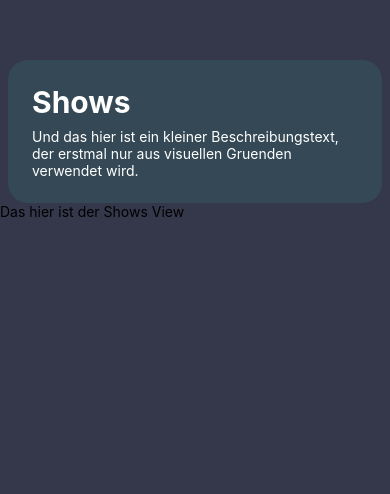
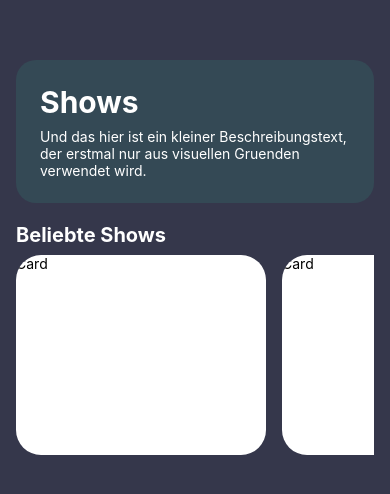
Before and after one commit to aajuu19/my-tv, a React Native app: screen / in a window 390 px wide. Shown: the top 494 px of the page. Built offline with nearby package versions, Linux system fonts and the light colour scheme.

Commit message:
add basic card component and popular section

```diff
--- /dev/null
+++ b/components/Card.tsx
@@ -0,0 +1,24 @@
+import { StyleProp, StyleSheet, Text, View, ViewStyle } from "react-native";
+import { Colors, StyleDefaults } from "../configs";
+
+type CardProps = {
+  style?: StyleProp<ViewStyle>;
+};
+
+export const Card: React.FC<CardProps> = ({ style }) => {
+  return (
+    <View style={[styles.container, style]}>
+      <Text>Card</Text>
+    </View>
+  );
+};
+
+const styles = StyleSheet.create({
+  container: {
+    height: 200,
+    width: 250,
+    backgroundColor: Colors.light,
+    borderRadius: StyleDefaults.radius,
+    overflow: "hidden",
+  },
+});
--- a/components/index.ts
+++ b/components/index.ts
@@ -1,2 +1,3 @@
 export * from "./Button";
+export * from "./Card";
 export * from "./Headline";
--- /dev/null
+++ b/configs/index.ts
@@ -0,0 +1,2 @@
+export * from "./colors";
+export * from "./style-defaults";
--- /dev/null
+++ b/configs/style-defaults.ts
@@ -0,0 +1,3 @@
+export enum StyleDefaults {
+  radius = 25,
+}
--- /dev/null
+++ b/features/shows/presentation/views/popular-view.tsx
@@ -0,0 +1,27 @@
+import { ScrollView, StyleProp, View, ViewStyle } from "react-native";
+import { Headline, Card } from "../../../../components";
+
+type PopularViewProps = {
+  style?: StyleProp<ViewStyle>;
+};
+
+export const PopularView: React.FC<PopularViewProps> = ({ style }) => {
+  return (
+    <View style={[{ marginHorizontal: 16 }, style]}>
+      <Headline content="Beliebte Shows" as="h4" />
+      <ScrollView
+        horizontal
+        showsHorizontalScrollIndicator={false}
+        style={{
+          display: "flex",
+          flexDirection: "row",
+          marginTop: 8,
+        }}
+      >
+        <Card style={{ marginRight: 16 }} />
+        <Card style={{ marginRight: 16 }} />
+        <Card style={{ marginRight: 16 }} />
+      </ScrollView>
+    </View>
+  );
+};
--- a/features/shows/presentation/views/shows-view.tsx
+++ b/features/shows/presentation/views/shows-view.tsx
@@ -1,9 +1,11 @@
 import { StyleSheet, Text, View } from "react-native";
-import { Colors } from "../../../../configs/colors";
+import { Colors } from "../../../../configs";
 import { Headline } from "../../../../components";
+import { PopularView } from "./popular-view";
 
 export const ShowsView = () => {
   return (
+    <>
       <View style={styles.container}>
         <View style={styles.viewHeader}>
           <Headline content="Shows" as="h1" />
@@ -12,8 +14,9 @@ export const ShowsView = () => {
             visuellen Gruenden verwendet wird.
           </Text>
         </View>
-      <Text>Das hier ist der Shows View</Text>
+        <PopularView style={{ marginTop: 20 }} />
       </View>
+    </>
   );
 };
 
@@ -28,7 +31,7 @@ const styles = StyleSheet.create({
   viewHeader: {
     borderRadius: 20,
     backgroundColor: Colors.tertiary,
-    marginHorizontal: 8,
+    marginHorizontal: 16,
     padding: 24,
   },
 });
```
Lines whose indentation alone changed are shown as unchanged.
